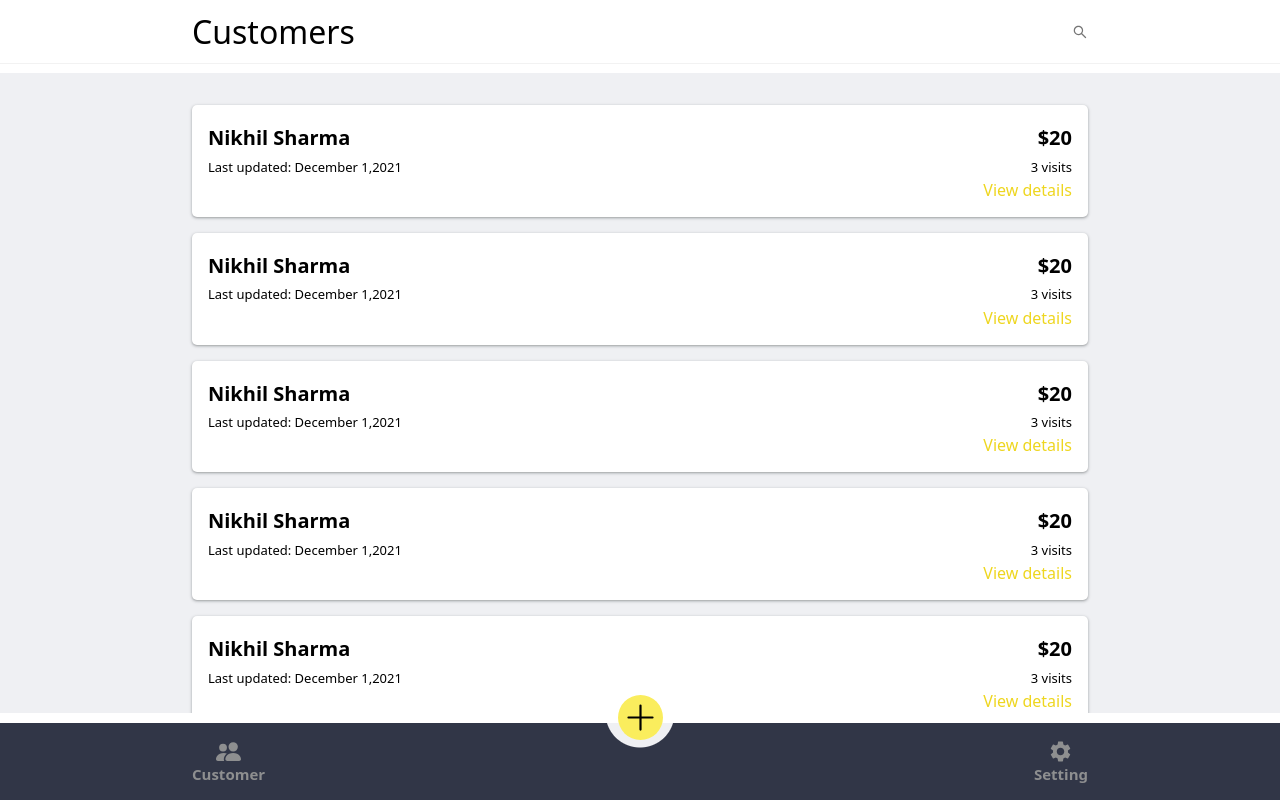
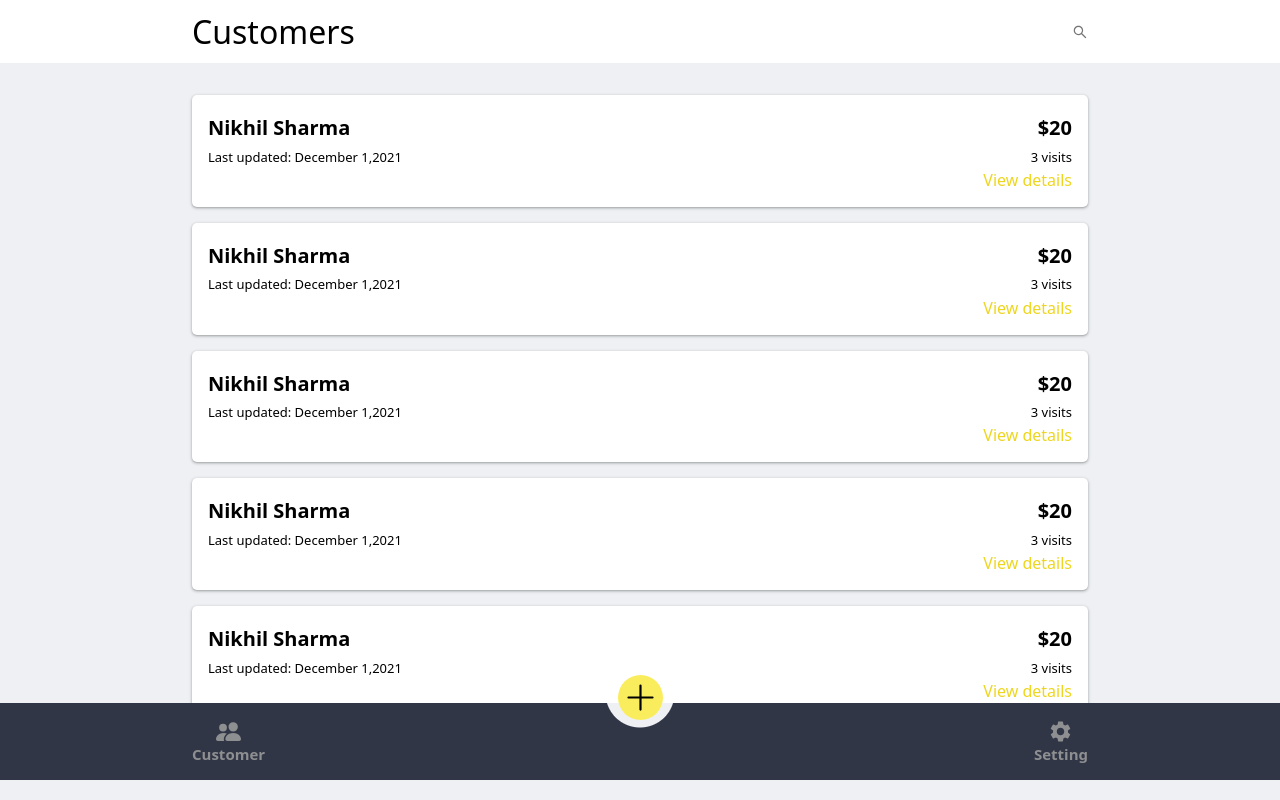
Before and after one commit to sharmanikhil23/hairdressorfrountEnd, a React (Create React App) app: page / in a window 1280 px wide. Built offline with nearby package versions, Linux system fonts and the light colour scheme.

Commit message:
made some chnages in page 2

```diff
--- a/public/index.html
+++ b/public/index.html
@@ -3,7 +3,9 @@
   <head>
     <meta charset="utf-8" />
     <link rel="icon" href="%PUBLIC_URL%/favicon.ico" />
-    <meta name="viewport" content="width=device-width, initial-scale=1" />
+    <meta name="viewport" content="width=device-width, user-scalable=no" />
+    <meta name="viewport" content="width=device-width, initial-scale=1"
+    user-scalable=no" maximum-scale=1.0/>
     <meta name="theme-color" content="#000000" />
     <meta
       name="description"
--- a/src/components/addingCustomers/forms/firstForm/css/firstForm.css
+++ b/src/components/addingCustomers/forms/firstForm/css/firstForm.css
@@ -1,9 +1,11 @@
 #firstAddCustomerForm {
-  padding: 1rem 0rem;
+  margin-bottom: 3rem;
+  padding: 1rem 0rem 3rem;
   color: #8e8f90;
   display: flex;
   flex-direction: column;
   justify-content: center;
+  align-items: center;
 }
 #firstAddCustomerForm > section {
   margin: 0.3rem 0rem;
@@ -26,6 +28,13 @@
 #firstAddCustomerForm #email input {
   width: 100% !important;
 }
+#firstAddCustomerForm #birthday {
+  display: block;
+  overflow: hidden;
+}
+#firstAddCustomerForm #birthday input {
+  min-width: -webkit-fill-available;
+}
 
 .customerAddFormElmAlighn {
   display: flex;
@@ -42,7 +51,7 @@
   border: 1px solid #8e8f90;
   background-color: #eff0f3;
   display: block;
-  font-size: 1rem;
+  font-size: 18px;
   padding: 0.2rem 0.4rem;
 }
 .customerAddFormInput:focus {
--- a/src/components/addingCustomers/forms/secondForm/secondForm.tsx
+++ b/src/components/addingCustomers/forms/secondForm/secondForm.tsx
@@ -39,11 +39,11 @@ export const SecondAddCustomerForm = () => {
       <section id="firstAndLastName">
         <section className="customerAddFormElmAlighn">
           <label>Level</label>
-          <input type="text" className="customerAddFormInput"></input>
+          <input type="number" className="customerAddFormInput"></input>
         </section>
         <section className="customerAddFormElmAlighn">
           <label>Tone</label>
-          <input type="text" className="customerAddFormInput"></input>
+          <input type="number" className="customerAddFormInput"></input>
         </section>
       </section>
 
--- a/src/components/common/css/HomeScreen.css
+++ b/src/components/common/css/HomeScreen.css
@@ -7,7 +7,8 @@
 
 body {
   width: 100vw;
-  max-height: 100vh;
+  min-height: -webkit-fill-available;
+  max-height: -webkit-fill-available;
   display: block;
   position: relative;
   overflow: hidden;
@@ -15,8 +16,8 @@ body {
 }
 body #root {
   width: 100vw;
-  min-height: 100vh;
-  max-height: 100vh;
+  min-height: -webkit-fill-available;
+  max-height: -webkit-fill-available;
   display: flex;
   flex-direction: column;
   justify-content: space-between;
--- a/src/components/common/scss/HomeScreen.scss
+++ b/src/components/common/scss/HomeScreen.scss
@@ -11,15 +11,16 @@
 
 body {
   width: 100vw;
-  max-height: 100vh;
+  min-height: -webkit-fill-available;
+  max-height: -webkit-fill-available;
   display: block;
   position: relative;
   overflow: hidden;
   background-color: $application_background_color;
   #root {
     width: 100vw;
-    min-height: 100vh;
-    max-height: 100vh;
+    min-height: -webkit-fill-available;
+    max-height: -webkit-fill-available;
     display: flex;
     flex-direction: column;
     justify-content: space-between;
```
Also changed, not shown: src/components/addingCustomers/forms/firstForm/scss/firstForm.scss (+12 -3 lines), 2 other files (tests, documents, lock files or other folders).
